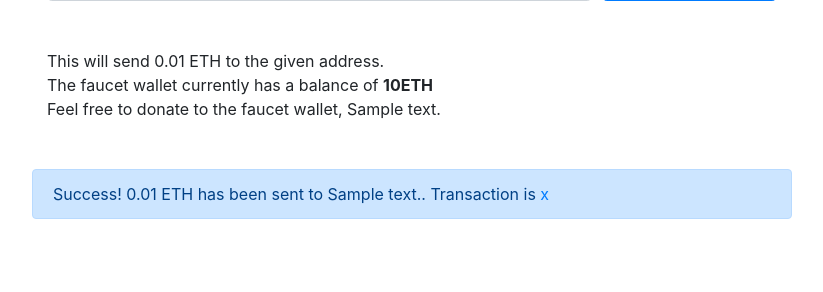
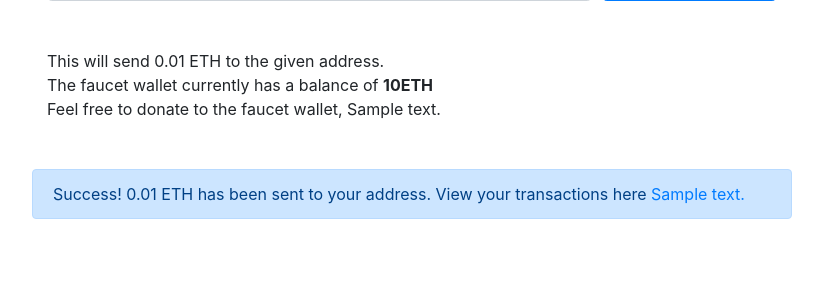
Before and after one commit to upvestco/example-faucet, a Django app: template faucet/core/templates/faucet.html in a window 1280 px wide. Shown: the part 359-651 px from the top of the page, without its empty margins (38-861 px from the left). Run offline with Django 3.2, Linux system fonts and the light colour scheme; data comes from the database, SQL or seed files in the repository; tables that the repository leaves empty hold one stand-in row (values such as "Sample post"); the template is opened without the code that fills it: values that come from a table or form of the project are taken from there, most other values are stand-ins (such as "Sample title", 1, 10 or a date in 2020); parts of the project's set-up code (start-up, migrations or seed data) failed here and were passed over; some libraries are stand-ins or nearby versions.

Commit message:
Make the faucet create async transactions to avoid timeouts

```diff
--- a/faucet/core/models.py
+++ b/faucet/core/models.py
@@ -45,7 +45,7 @@ class Faucet(models.Model):
         # but the API accepts only whole integers
         quantity = int(self.sending_amount * (10 ** balance["exponent"]))
         fee = int(self.fee * (10 ** balance["exponent"]))
-        return wallet.transactions.create(settings.UPVEST_PASSWORD, str(self.asset_id), quantity, fee, receive_address)
+        return wallet.transactions.create(settings.UPVEST_PASSWORD, str(self.asset_id), quantity, fee, receive_address, asynchronous=True)
 
     def get_balance(self, wallet):
         for bal in wallet.balances:
--- a/faucet/core/templates/faucet.html
+++ b/faucet/core/templates/faucet.html
@@ -60,10 +60,10 @@
           {% if tx %}
           <div class="row mt-5">
             <div class="col-md-8 alert alert-primary">
-              Success! {{ faucet.sending_amount.normalize }} {{ faucet.asset_code }} has been sent to {{ address }}.
-              Transaction is
-              <a href='https://ropsten.etherscan.io/tx/{{ tx.txhash }}'>
-                {{ tx.txhash }}
+              Success! {{ faucet.sending_amount.normalize }} {{ faucet.asset_code }} has been sent to your address.
+              View your transactions here
+              <a href='https://ropsten.etherscan.io/address/{{ address }}'>
+                {{ address }}
               </a>
             </div>
           </div>
--- a/faucet/core/views.py
+++ b/faucet/core/views.py
@@ -118,7 +118,7 @@ class FaucetView(View):
                 return JsonResponse(
                     {
                         "message": "Request received successfully. %s will be sent to %s" % (amount, address),
-                        "tx": tx.txhash,
+                        "tx": tx.id,
                     },
                     status=200,
                 )
```
